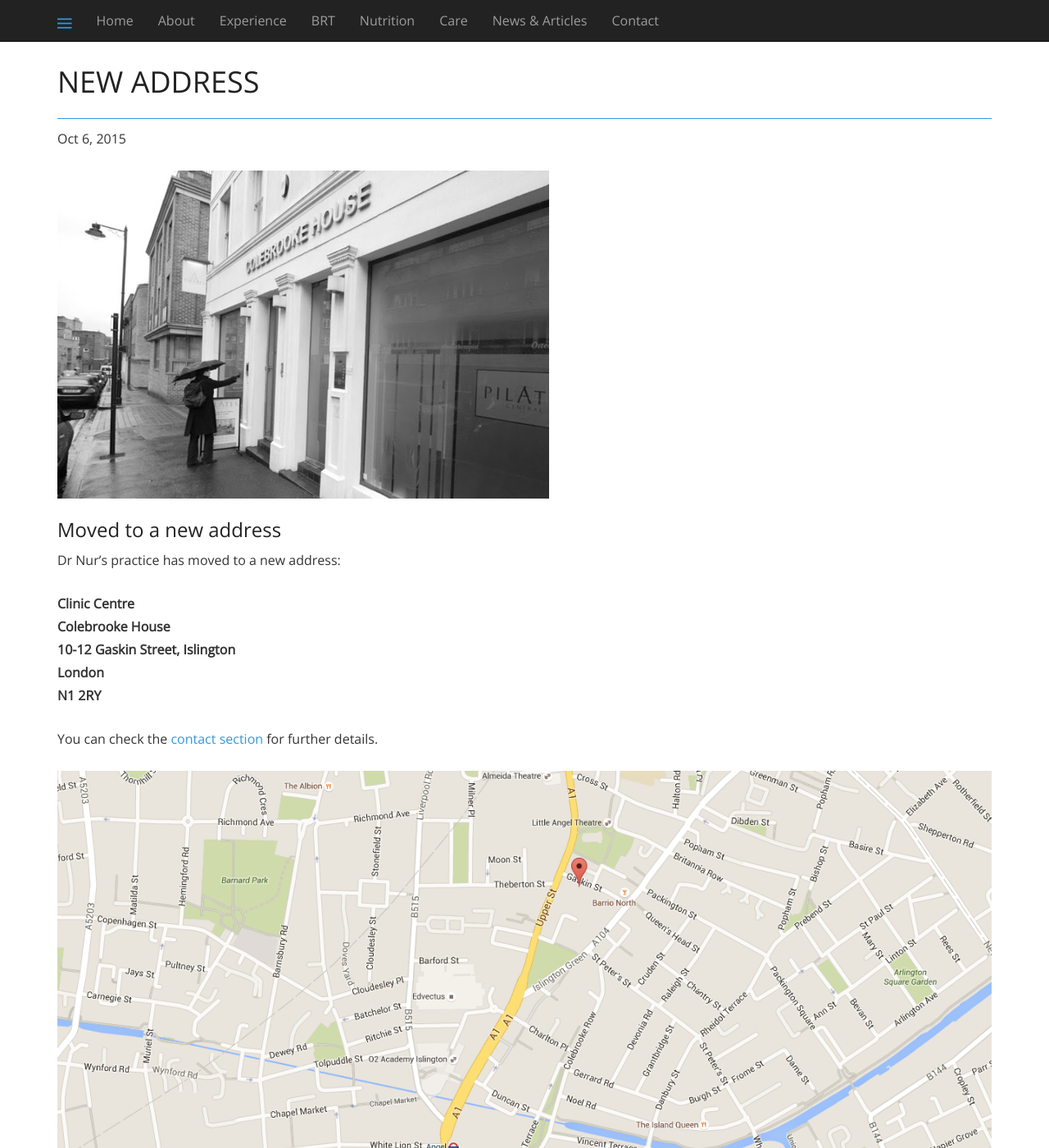
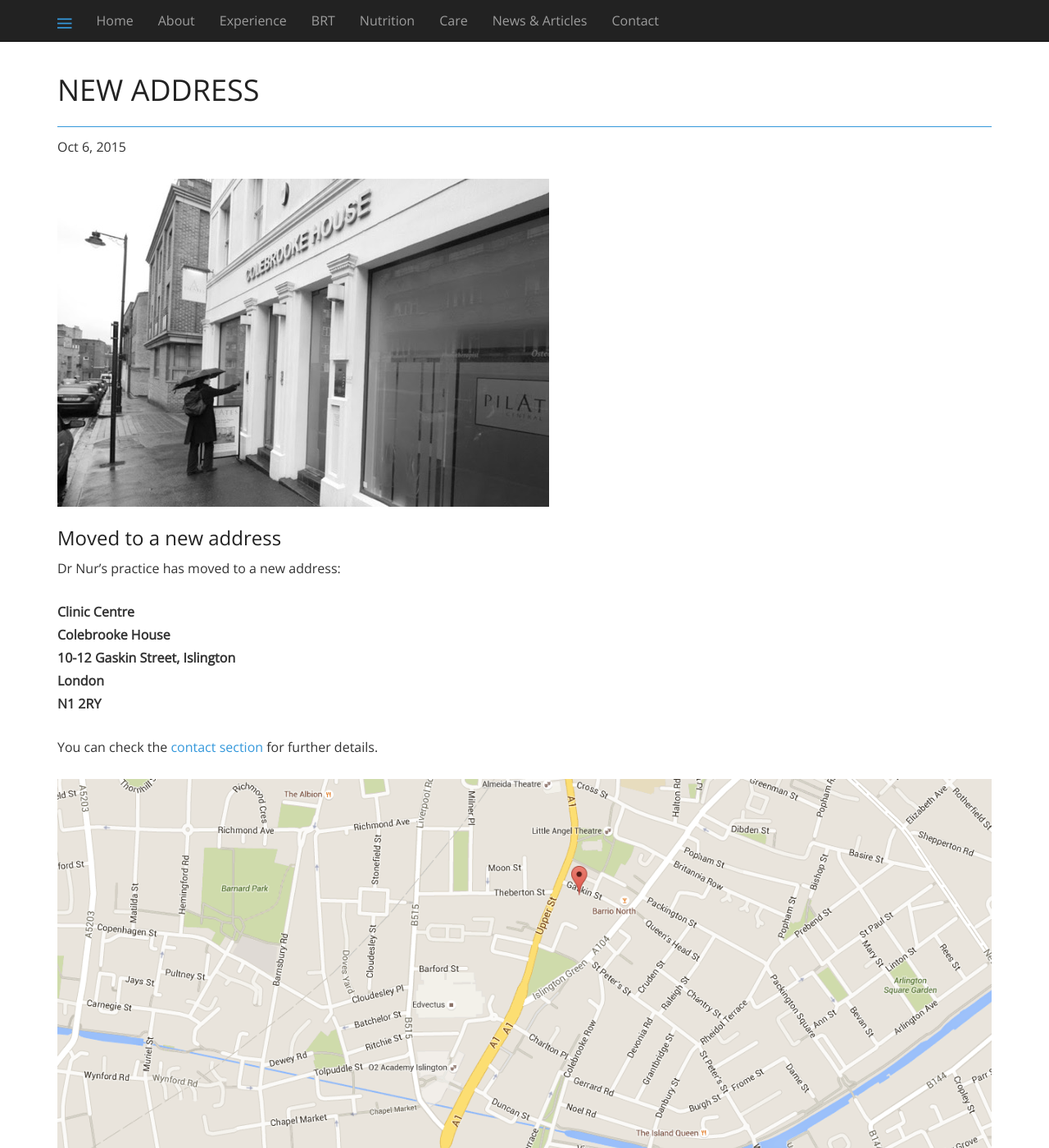
Before and after one commit to huseyinozyilmaz/drnurdan.com, a Jekyll site: the page built from _posts/2015-10-06-new-address.md, in a window 1280 px wide and 1400 px high. Shown: the whole window at 82% size. Built offline with Jekyll 4.4.1, drawn with Linux system fonts in a browser that asks for light colours; nearby versions of some CDN libraries.

Commit message:
Further increase post header padding

```diff
--- a/assets/css/main.css
+++ b/assets/css/main.css
@@ -502,7 +502,7 @@ a:after {
    News & Articles
    ========================================================================== */
 .post-header {
-    padding-top: 50px;
+    padding-top: 60px;
 }
 .post-title {
     border-bottom: 1px solid #3498db;
```
